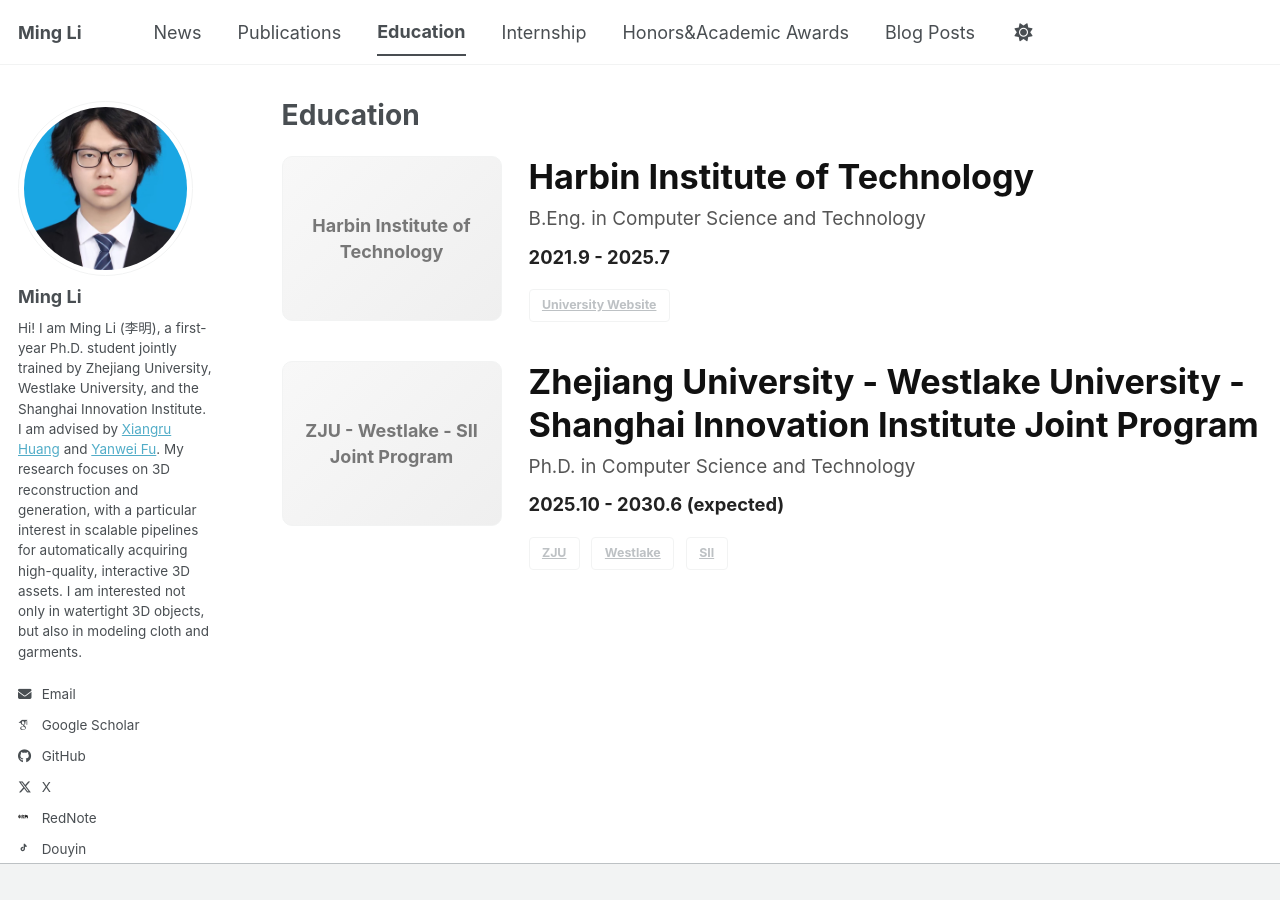
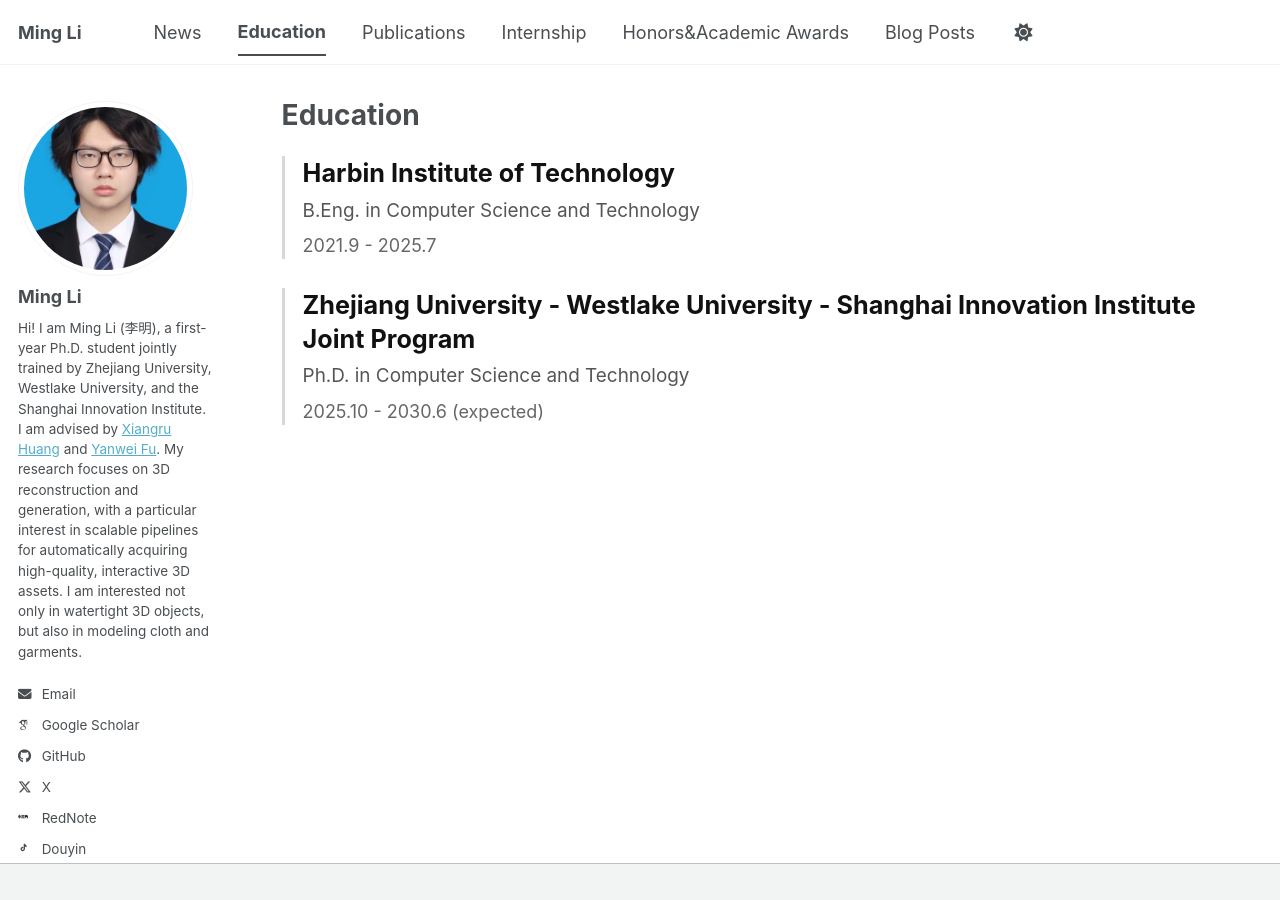
Before and after one commit to SII-LiMing/SII-LiMing.github.io, a Jekyll site: the page built from _pages/teaching.html, in a window 1280 px wide. Built offline with Jekyll 4.4.1, drawn with Linux system fonts in a browser that asks for light colours; some web fonts are replaced; a script bundle is joined from its source files by our own code; library files that are not in the unit come from our copies.

```diff
--- a/_data/navigation.yml
+++ b/_data/navigation.yml
@@ -11,11 +11,11 @@ main:
   - title: "News"
     url: /talks/
 
+  - title: "Education"
+    url: /teaching/
+
   - title: "Publications"
     url: /publications/
-
-  - title: "Education"
-    url: /teaching/
 
   - title: "Internship"
     url: /portfolio/
--- a/_pages/teaching.html
+++ b/_pages/teaching.html
@@ -9,42 +9,25 @@ author_profile: true
 .edu-list {
   margin-top: 1.5rem;
 }
-.edu-card {
-  display: flex;
-  gap: 1.5rem;
-  align-items: flex-start;
-  margin: 0 0 2rem 0;
-}
-.edu-media {
-  flex: 0 0 220px;
-  width: 220px;
-}
-.edu-placeholder {
-  width: 100%;
-  aspect-ratio: 4 / 3;
-  border: 1px solid var(--global-border-color);
-  border-radius: 10px;
-  background: linear-gradient(135deg, #f8f8f8, #efefef);
-  color: #777;
-  display: flex;
-  align-items: center;
-  justify-content: center;
-  text-align: center;
-  font-size: 1rem;
-  font-weight: 700;
-  line-height: 1.4;
-  padding: 1rem;
-}
-.edu-content {
-  flex: 1 1 auto;
-  min-width: 0;
+.edu-entry {
+  margin: 0 0 1.6rem 0;
+  padding-left: 1rem;
+  border-left: 3px solid #d8d8d8;
 }
 .edu-title {
   margin: 0 0 0.3rem 0;
-  font-size: 1.9rem;
-  line-height: 1.25;
+  font-size: 1.4rem;
+  line-height: 1.35;
   font-weight: 700;
   color: #111;
+}
+.edu-title a {
+  color: inherit;
+  text-decoration: none;
+  border-bottom: 1px solid transparent;
+}
+.edu-title a:hover {
+  border-bottom-color: currentColor;
 }
 .edu-program {
   margin: 0 0 0.35rem 0;
@@ -53,58 +36,22 @@ author_profile: true
   color: #555;
 }
 .edu-dates {
-  margin: 0.5rem 0 1rem 0;
-  font-size: 1.02rem;
-  font-weight: 700;
-  color: #222;
-}
-.edu-links {
-  display: flex;
-  flex-wrap: wrap;
-  gap: 0.5rem 0.65rem;
-}
-@media (max-width: 900px) {
-  .edu-card {
-    flex-direction: column;
-  }
-  .edu-media {
-    width: 100%;
-    max-width: 300px;
-  }
-  .edu-title {
-    font-size: 1.4rem;
-  }
+  margin: 0;
+  font-size: 1rem;
+  color: #666;
 }
 </style>
 
 <div class="edu-list">
-  <div class="edu-card">
-    <div class="edu-media">
-      <div class="edu-placeholder">Harbin Institute of Technology</div>
-    </div>
-    <div class="edu-content">
-      <div class="edu-title">Harbin Institute of Technology</div>
-      <div class="edu-program">B.Eng. in Computer Science and Technology</div>
-      <div class="edu-dates">2021.9 - 2025.7</div>
-      <div class="edu-links">
-        <a class="btn btn--inverse btn--small" href="https://www.hit.edu.cn/">University Website</a>
-      </div>
-    </div>
+  <div class="edu-entry">
+    <div class="edu-title"><a href="https://www.hit.edu.cn/">Harbin Institute of Technology</a></div>
+    <div class="edu-program">B.Eng. in Computer Science and Technology</div>
+    <div class="edu-dates">2021.9 - 2025.7</div>
   </div>
 
-  <div class="edu-card">
-    <div class="edu-media">
-      <div class="edu-placeholder">ZJU - Westlake - SII Joint Program</div>
-    </div>
-    <div class="edu-content">
-      <div class="edu-title">Zhejiang University - Westlake University - Shanghai Innovation Institute Joint Program</div>
-      <div class="edu-program">Ph.D. in Computer Science and Technology</div>
-      <div class="edu-dates">2025.10 - 2030.6 (expected)</div>
-      <div class="edu-links">
-        <a class="btn btn--inverse btn--small" href="https://www.zju.edu.cn/">ZJU</a>
-        <a class="btn btn--inverse btn--small" href="https://www.westlake.edu.cn/">Westlake</a>
-        <a class="btn btn--inverse btn--small" href="https://www.sii.edu.cn/">SII</a>
-      </div>
-    </div>
+  <div class="edu-entry">
+    <div class="edu-title"><a href="https://www.zju.edu.cn/">Zhejiang University</a> - <a href="https://www.westlake.edu.cn/">Westlake University</a> - <a href="https://www.sii.edu.cn/">Shanghai Innovation Institute</a> Joint Program</div>
+    <div class="edu-program">Ph.D. in Computer Science and Technology</div>
+    <div class="edu-dates">2025.10 - 2030.6 (expected)</div>
   </div>
 </div>
```
Also changed, not shown: _pages/about.md (+49 -102 lines).
